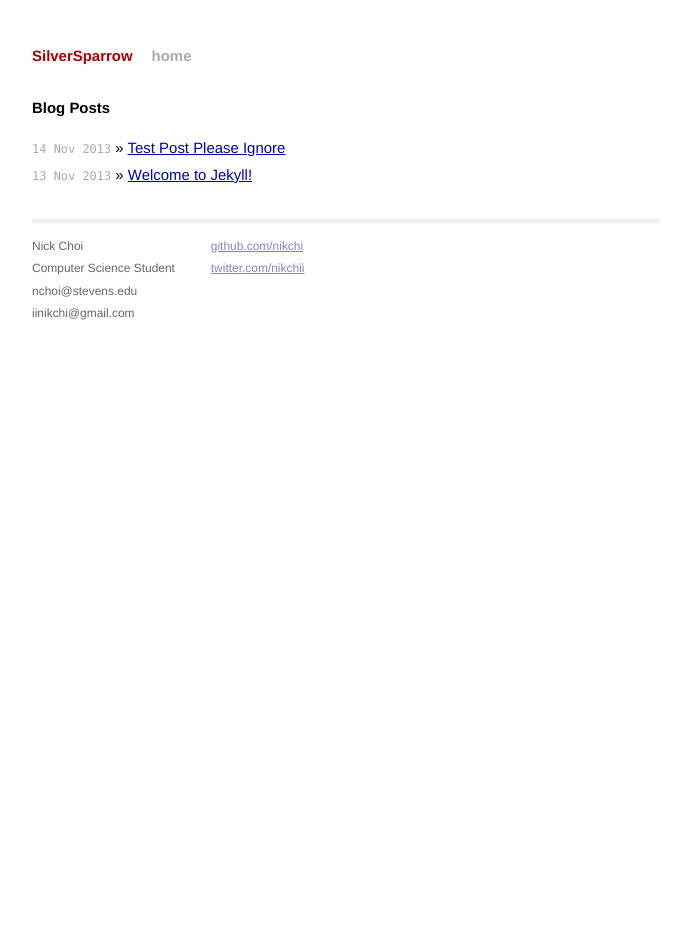
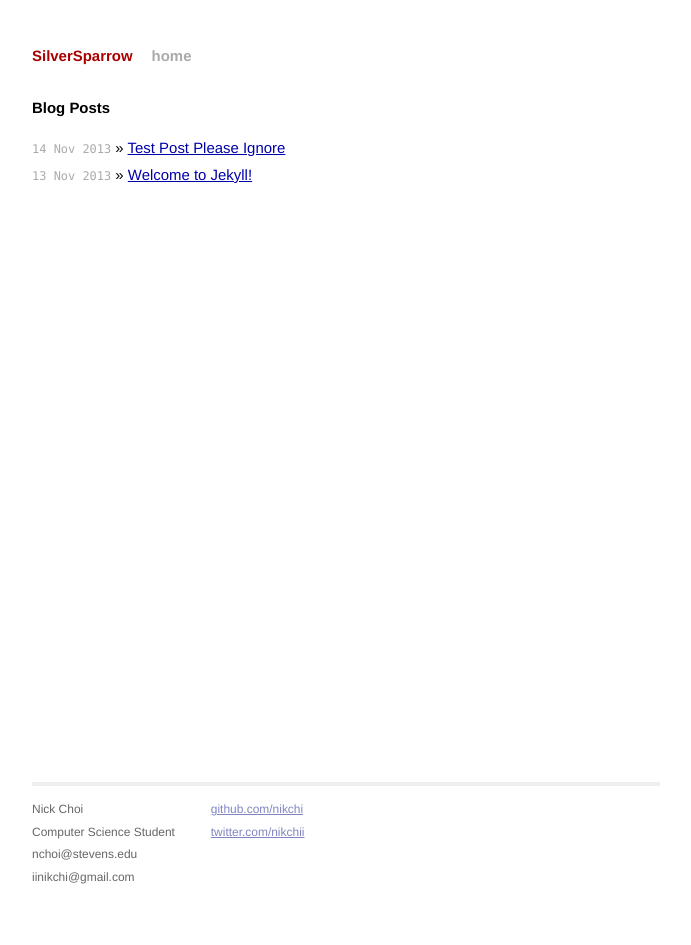
Before and after one commit to nikchi/imagine, a Jekyll site: the page built from index.html, in a window 1280 px wide. Shown: the whole page, without its empty margins (294-985 px from the left). Built offline with Jekyll 4.4.1, drawn with Linux system fonts in a browser that asks for light colours; Markdown is read by kramdown in place of the engine named in the settings.

Commit message:
Footer changes
Made footer always on bottom

```diff
--- a/_layouts/default.html
+++ b/_layouts/default.html
@@ -23,7 +23,7 @@
 
           {{ content }}
 
-          <div class="footer">
+          <footer class="footer">
             <div class="contact">
               <p>
                 Nick Choi<br />
@@ -38,7 +38,7 @@
                 <a href="https://twitter.com/nikchii">twitter.com/nikchii</a><br />
               </p>
             </div>
-          </div>
+          </footer>
         </div>
 
     </body>
--- a/css/main.css
+++ b/css/main.css
@@ -17,6 +17,12 @@ body {
   font: 13.34px Helvetica, Arial, sans-serif;
   font-size: small;
   text-align: center;
+}
+
+footer {
+    position:fixed;
+    bottom:0;
+    width:inherit;
 }
 
 h1, h2, h3, h4, h5, h6 {
```
Also changed, not shown: 2 other files.
